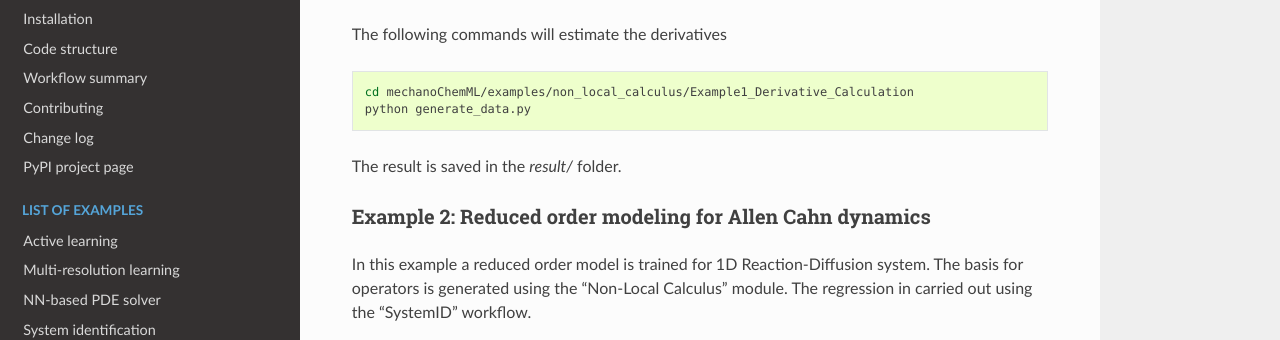
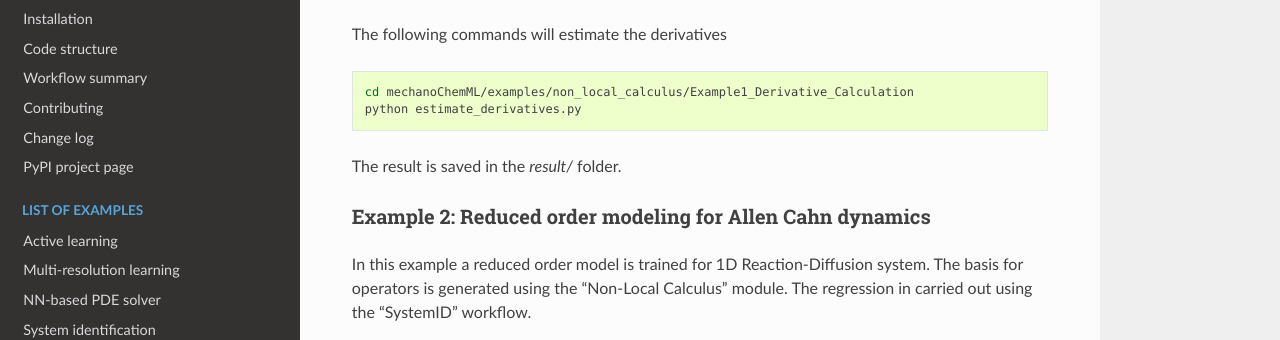
Before and after one commit to mechanoChem/mechanoChemML, a Sphinx documentation site: the page built from docs/nonlocalcalc.rst, in a window 1280 px wide and 900 px high, scrolled down 632 px. Shown: the part 158-498 px from the top of the window. Built offline with Sphinx 7.4.7 and the Read the Docs theme 2.0.0, drawn with Linux system fonts in a browser that asks for light colours; pages that are not in the unit, such as notebooks, are missing from menus.

Commit message:
fix typos in doc files

```diff
--- a/docs/installation.rst
+++ b/docs/installation.rst
@@ -87,7 +87,7 @@ For developers, one can use the following command to re-compile the `mechanoChem
 
   $ (mechanochemml) python3 setup.py bdist_wheel sdist
 
-  $ (mechanochemml) pip3 install -e . --user
+  $ (mechanochemml) pip3 install -e .
 
 Run examples
 ============
--- a/docs/nonlocalcalc.rst
+++ b/docs/nonlocalcalc.rst
@@ -36,7 +36,7 @@ The following commands will estimate the derivatives
 .. code-block:: bash
 
     cd mechanoChemML/examples/non_local_calculus/Example1_Derivative_Calculation
-    python generate_data.py
+    python estimate_derivatives.py
 
 The result is saved in the `result/` folder.
 
```
